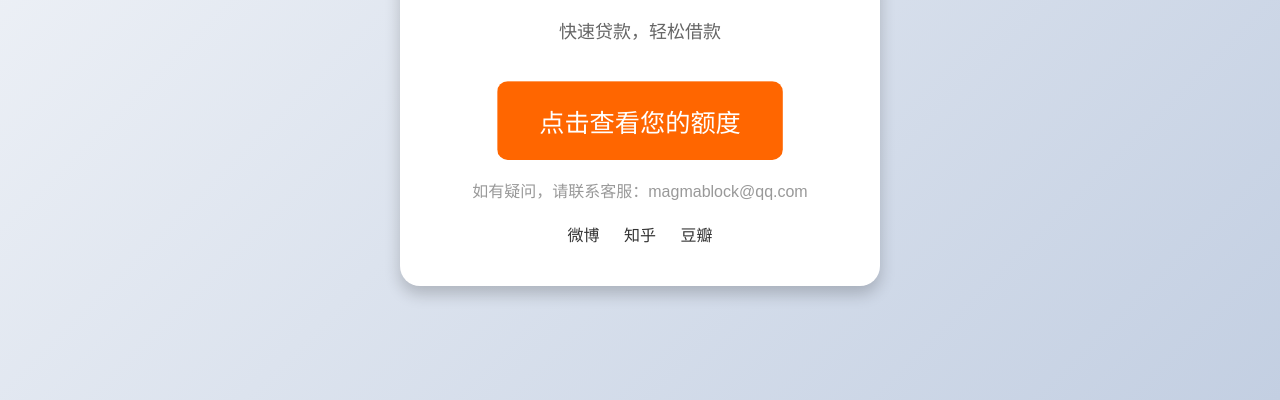
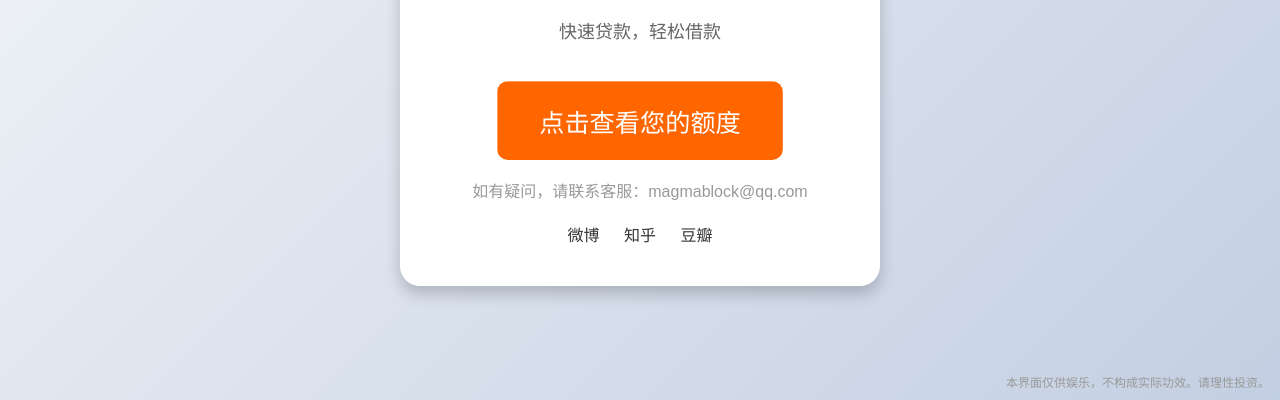
Before and after one commit to MagmaBlock/web-demos, a plain HTML site: page tss/241224/magma-loan.html in a window 1280 px wide. Shown: the part 400-800 px from the top of the page. Drawn offline with Linux system fonts and the light colour scheme.

Commit message:
增加免责声明

```diff
--- a/tss/241224/magma-loan.html
+++ b/tss/241224/magma-loan.html
@@ -13,6 +13,7 @@
             margin: 0;
             background: linear-gradient(135deg, #f5f7fa, #c3cfe2);
             font-family: 'Arial', sans-serif;
+            position: relative; /* 添加相对定位 */
         }
         .app-container {
             text-align: center;
@@ -116,6 +117,13 @@
         .social-icons a:hover {
             color: #ff6600;
         }
+        .disclaimer {
+            position: absolute;
+            bottom: 10px;
+            right: 10px;
+            font-size: 12px;
+            color: #999999;
+        }
     </style>
 </head>
 <body>
@@ -132,6 +140,7 @@
             <a href="https://www.douban.com/" target="_blank">豆瓣</a>
         </div>
     </div>
+    <div class="disclaimer">本界面仅供娱乐，不构成实际功效。请理性投资。</div>
 
     <script>
         function showResult() {
```
